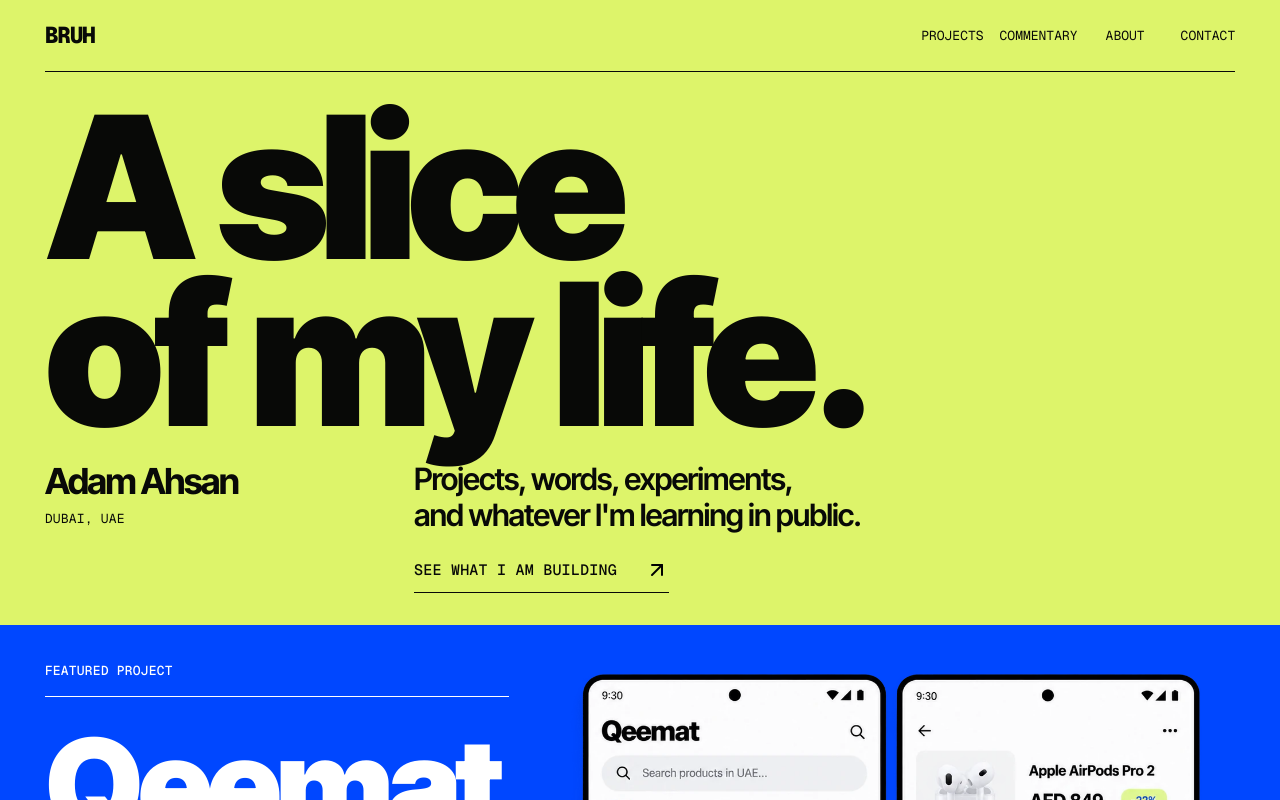
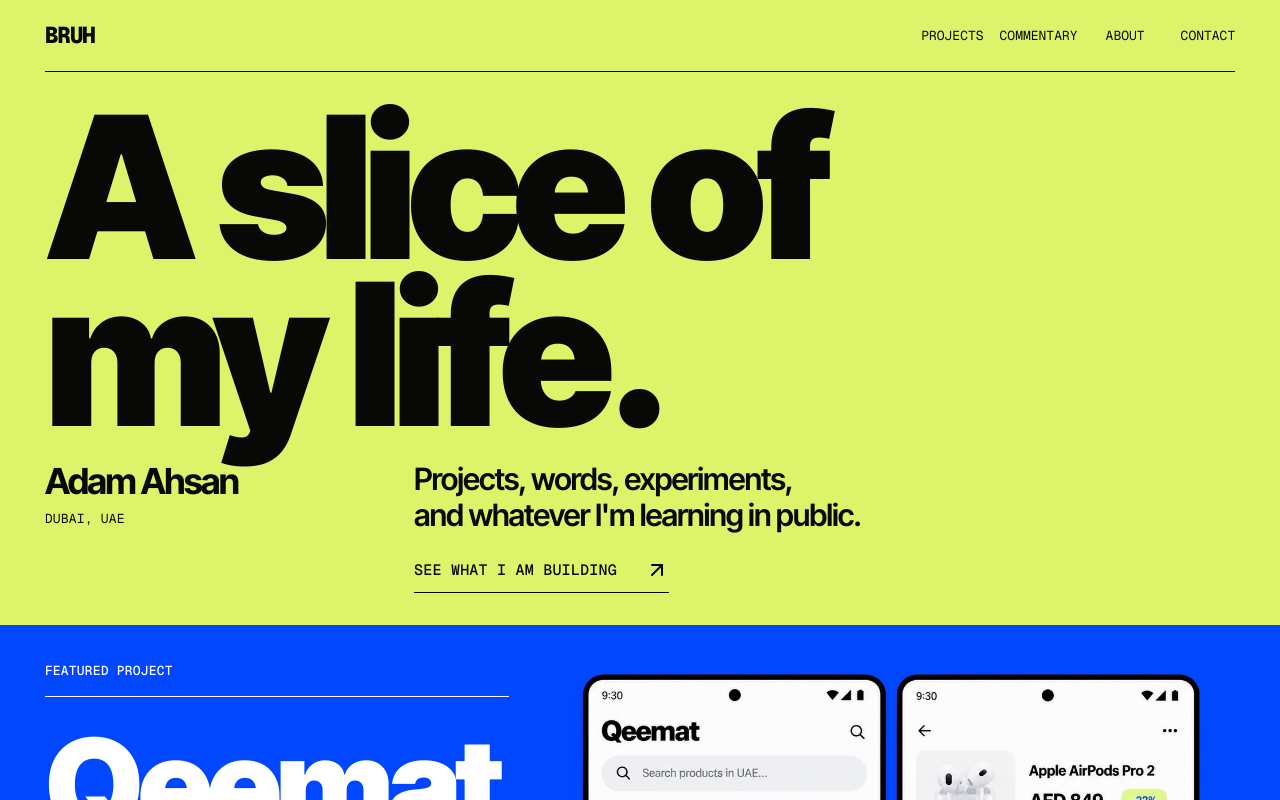
Before and after one commit to AdamJeddy/portfolio, a Next.js app: page / in a window 1280 px wide. Shown: the top 800 px of the page. Built offline with nearby package versions, Linux system fonts and the light colour scheme.

Commit message:
copy: rebalance homepage title lockup

```diff
--- a/src/app/page.tsx
+++ b/src/app/page.tsx
@@ -32,7 +32,7 @@ export default function Home() {
       <SignalMotion />
       <a className="signal-skip" href="#selected-work">Skip to selected work</a>
       <section className="signal-hero" aria-labelledby="signal-title">
-        <h1 id="signal-title"><span><span>A slice</span></span><span><span>of my life.</span></span></h1>
+        <h1 id="signal-title"><span><span>A slice of</span></span><span><span>my life.</span></span></h1>
         <div className="signal-intro">
           <div className="signal-identity"><p>Adam Ahsan</p><span className="signal-label">Dubai, UAE</span></div>
           <div className="signal-intro-copy">
```
Also changed, not shown: 1 other file (tests, documents, lock files or other folders).
